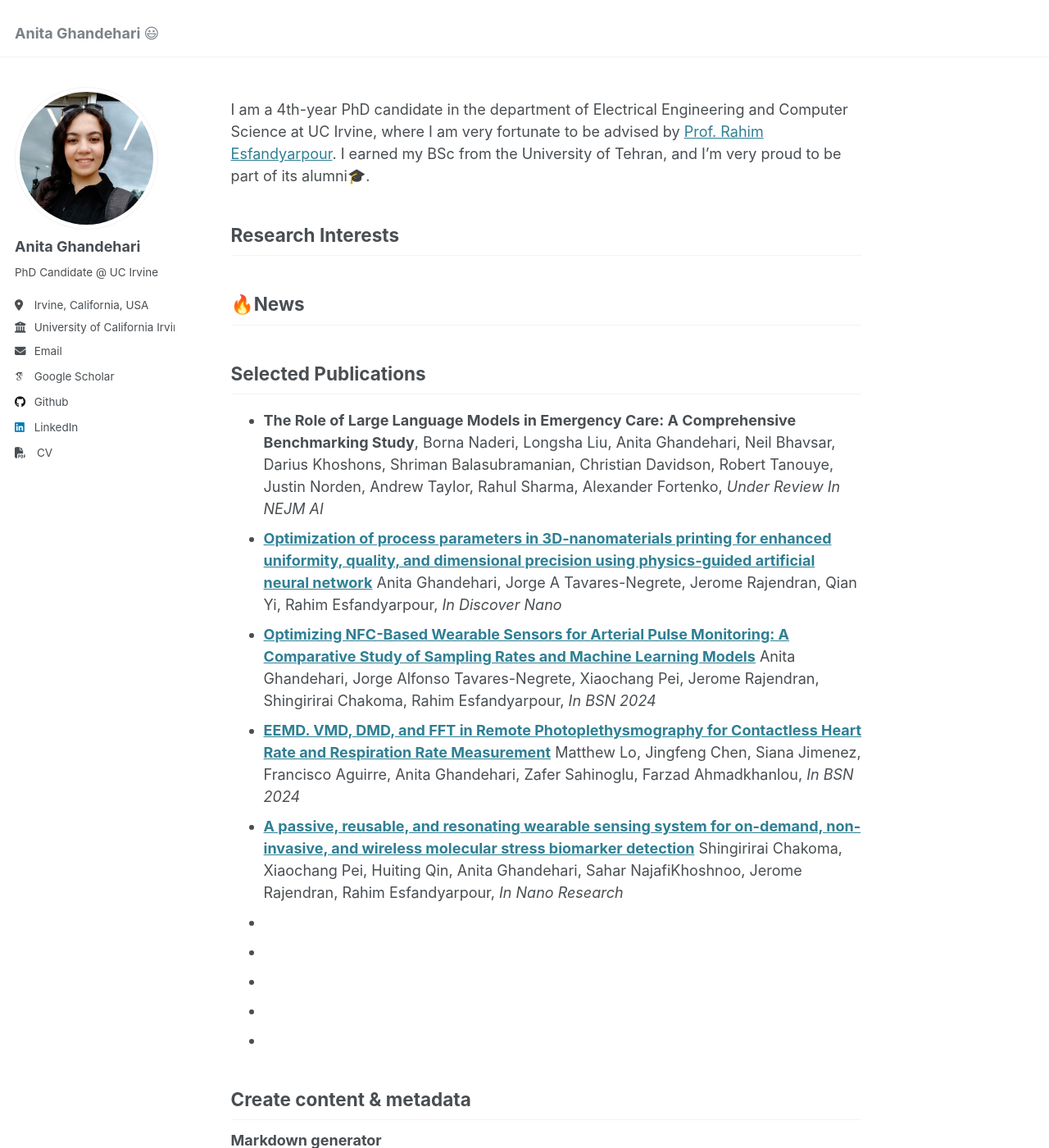
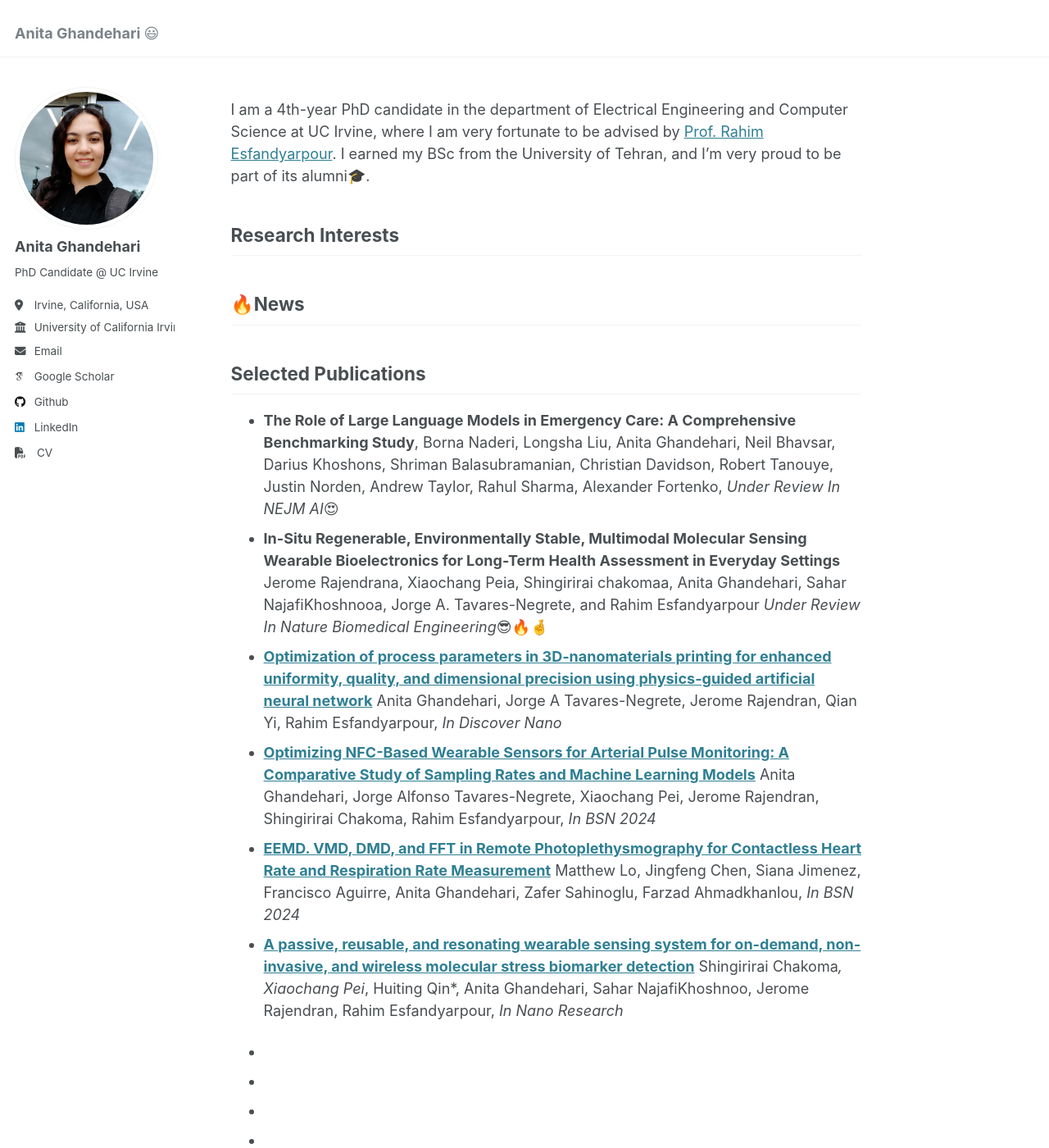
Before and after one commit to AnitaGhandehari/AnitaGhandehari.github.io, a Jekyll site: the page built from _pages/about.md, in a window 1280 px wide and 1400 px high. Shown: the whole window at 82% size. Built offline with Jekyll 4.4.1, drawn with Linux system fonts in a browser that asks for light colours; some web fonts are replaced.

Commit message:
Update about.md

```diff
--- a/_pages/about.md
+++ b/_pages/about.md
@@ -16,7 +16,8 @@ Research Interests
 
 Selected Publications
 ------
-- **The Role of Large Language Models in Emergency Care: A Comprehensive Benchmarking Study**, Borna Naderi, Longsha Liu, Anita Ghandehari, Neil Bhavsar, Darius Khoshons, Shriman Balasubramanian, Christian Davidson, Robert Tanouye, Justin Norden, Andrew Taylor, Rahul Sharma, Alexander Fortenko, _Under Review In NEJM AI_
+- **The Role of Large Language Models in Emergency Care: A Comprehensive Benchmarking Study**, Borna Naderi, Longsha Liu, Anita Ghandehari, Neil Bhavsar, Darius Khoshons, Shriman Balasubramanian, Christian Davidson, Robert Tanouye, Justin Norden, Andrew Taylor, Rahul Sharma, Alexander Fortenko, _Under Review In NEJM AI_😍
+- **In-Situ Regenerable, Environmentally Stable, Multimodal Molecular Sensing Wearable Bioelectronics for Long-Term Health Assessment in Everyday Settings** Jerome Rajendrana, Xiaochang Peia, Shingirirai chakomaa, Anita Ghandehari, Sahar NajafiKhoshnooa, Jorge A. Tavares-Negrete, and Rahim Esfandyarpour _Under Review In Nature Biomedical Engineering_😎🔥🤞
 - **[Optimization of process parameters in 3D-nanomaterials printing for enhanced uniformity, quality, and dimensional precision using physics-guided artificial neural network](https://scholar.google.com/citations?view_op=view_citation&hl=en&user=D10CZPQAAAAJ&sortby=pubdate&citation_for_view=D10CZPQAAAAJ:Tyk-4Ss8FVUC)**
   Anita Ghandehari, Jorge A Tavares-Negrete, Jerome Rajendran, Qian Yi, Rahim Esfandyarpour, _In Discover Nano_
 - **[Optimizing NFC-Based Wearable Sensors for Arterial Pulse Monitoring: A Comparative Study of Sampling Rates and Machine Learning Models](https://ieeexplore.ieee.org/abstract/document/10780749/)**
@@ -24,8 +25,8 @@ Selected Publications
 - **[EEMD. VMD, DMD, and FFT in Remote Photoplethysmography for Contactless Heart Rate and Respiration Rate Measurement](https://scholar.google.com/citations?view_op=view_citation&hl=en&user=D10CZPQAAAAJ&sortby=pubdate&citation_for_view=D10CZPQAAAAJ:IjCSPb-OGe4C)**
   Matthew Lo, Jingfeng Chen, Siana Jimenez, Francisco Aguirre, Anita Ghandehari, Zafer Sahinoglu, Farzad Ahmadkhanlou, _In BSN 2024_
 - **[A passive, reusable, and resonating wearable sensing system for on-demand, non-invasive, and wireless molecular stress biomarker detection](https://scholar.google.com/citations?view_op=view_citation&hl=en&user=D10CZPQAAAAJ&sortby=pubdate&citation_for_view=D10CZPQAAAAJ:u5HHmVD_uO8C)**
-  Shingirirai Chakoma, Xiaochang Pei, Huiting Qin, Anita Ghandehari, Sahar NajafiKhoshnoo, Jerome Rajendran, Rahim Esfandyarpour, _In Nano Research_
-- **[]()**
+  Shingirirai Chakoma*, Xiaochang Pei*, Huiting Qin*, Anita Ghandehari, Sahar NajafiKhoshnoo, Jerome Rajendran, Rahim Esfandyarpour, _In Nano Research_
+
 - **[]()**
 - **[]()**
 - **[]()**
```
